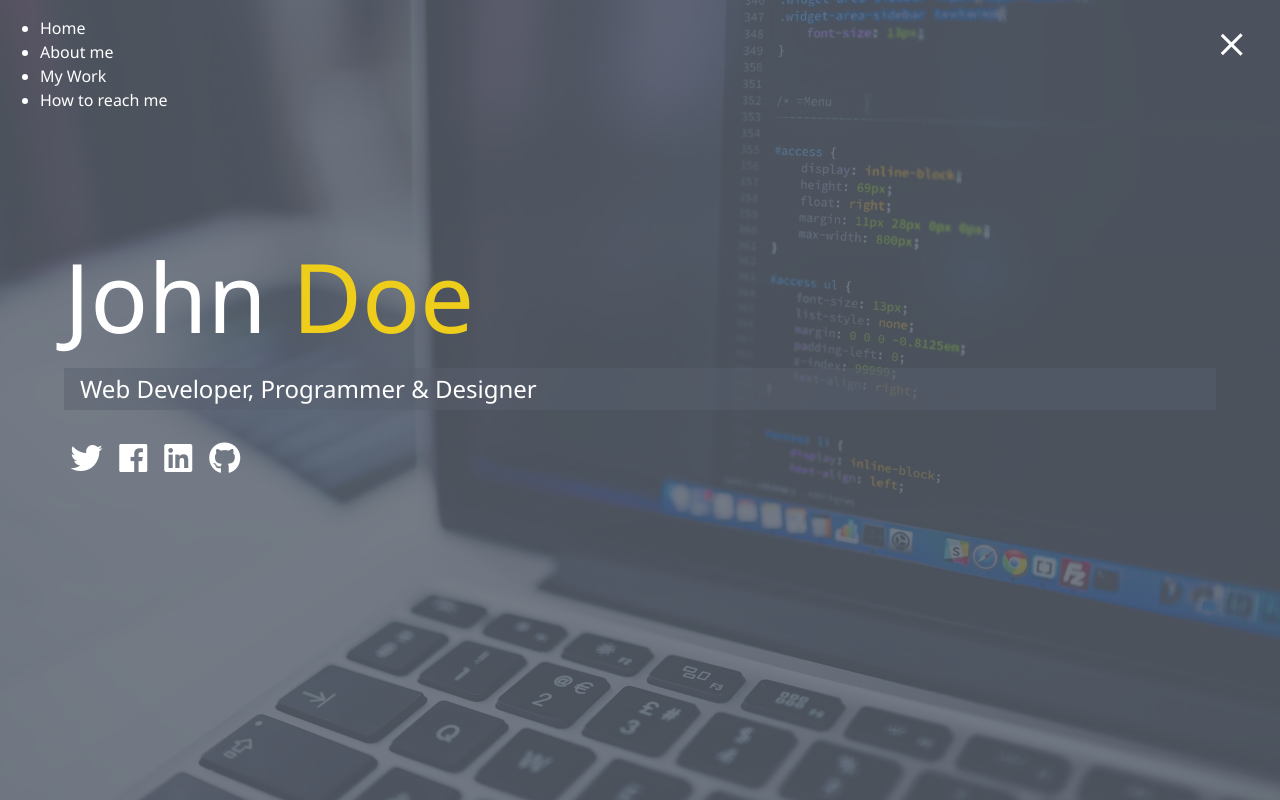
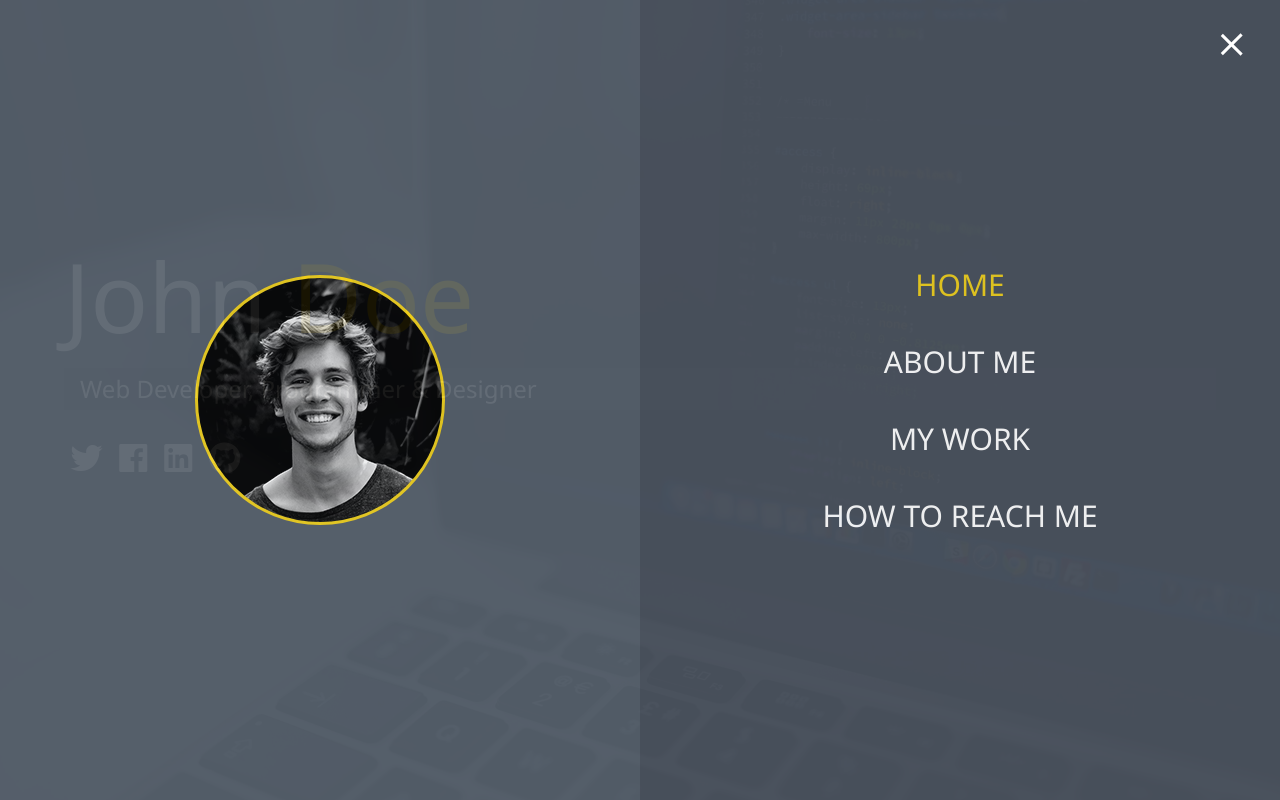
Before and after one commit to thaisonbk57/Modern-portfolio, a website: page src/index.html in a window 1280 px wide. Both pictures are taken after a click on the element 1231 px from the left and 47 px from the top of the page. Drawn offline with nearby package versions, Linux system fonts and the light colour scheme; files that its build step writes are made by us from their sources; files whose address does not match are found by name.

Commit message:
overlay of Menu

```diff
--- a/gulpfile.js
+++ b/gulpfile.js
@@ -1,9 +1,14 @@
 const gulp = require('gulp');
 const sass = require('gulp-sass');
+const autoprefixer = require('gulp-autoprefixer');
 
 gulp.task('compile-sass', () => {
     gulp.src('./src/sass/*.scss')
         .pipe(sass().on('error', sass.logError))
+        .pipe(autoprefixer({
+            browsers: ['last 2 versions'],
+            cascade: false
+        }))
         .pipe(gulp.dest('./dist/css'))
 });
 
--- a/package.json
+++ b/package.json
@@ -18,6 +18,7 @@
   "homepage": "https://github.com/thaisonbk57/modern-portfolio#readme",
   "devDependencies": {
     "gulp": "^3.9.1",
+    "gulp-autoprefixer": "^6.0.0",
     "gulp-sass": "^4.0.1"
   }
 }
--- a/src/index.html
+++ b/src/index.html
@@ -25,7 +25,7 @@
             </div>
 
             <ul class="menu-nav">
-                <li class="nav-item">
+                <li class="nav-item current">
                     <a href="/" class="nav-link">
                         Home
                     </a>
--- a/src/sass/_config.scss
+++ b/src/sass/_config.scss
@@ -32,7 +32,7 @@ $background-opacity: .8;
 }
 
 @mixin easeOut {
-    transition: all .3s ease-out;
+    transition: all .4s ease-out;
 }
 
 * {
--- a/src/sass/_menu.scss
+++ b/src/sass/_menu.scss
@@ -20,12 +20,107 @@
             &:nth-child(2) {
                 opacity: 0;
             }
+
             &:first-child {
                 transform: rotateZ(135deg) translate(5px, -6px);
             }
+
             &:last-child {
                 transform: rotateZ(-135deg) translate(5px, 6px)
             }
         }
     }
 }
+
+// Menu Overlay
+.menu {
+    position: fixed;
+    top: 0;
+    width: 100%;
+    opacity: .9;
+    visibility: hidden;
+
+    &.show {
+        visibility: visible;
+    }
+
+    &-branding,
+    &-nav {
+        display: flex;
+        flex-flow: column wrap;
+        align-items: center;
+        justify-content: center;
+        float: left;
+        width: 50%;
+        height: 100vh;
+        overflow: hidden;
+    }
+
+    &-nav {
+        margin: 0;
+        padding: 0;
+        background: darken($color-primary, 5);
+        list-style: none;
+        transform: translate(0, -100%);
+        @include easeOut;
+
+        &.show {
+            transform: translate(0, 0)
+        }
+    }
+
+    // Branding side
+    &-branding {
+        background: $color-primary;
+        @include easeOut;
+        transform: translate(0, 100%);
+
+        &.show {
+            transform: translate(0, 0);
+        }
+
+        .portrait {
+            width: 250px;
+            height: 250px;
+            background: url('../img/portrait.jpg');
+            border-radius: 50%;
+            border: solid 3px $color-secondary;
+        }
+    }
+
+    .nav-item {
+        transform: translate(600px, 0);
+
+        @include easeOut;
+
+        &.show {
+            transform: translate(0,0);
+        }
+
+        &.current > a {
+            color: $color-secondary;
+        }
+    }
+
+    .nav-link {
+        display: inline-block;
+        position: relative;
+        font-size: 30px;
+        text-transform: uppercase;
+        padding: 1rem 0;
+        font-weight: 300;
+        color: $white-color;
+        text-decoration: none;
+        @include easeOut;
+
+        &:hover {
+            color: $color-secondary;
+        }
+    }
+}
+
+@for $x from 1 through 4 {
+    .nav-item:nth-child(#{$x}) {
+        transition-delay: $x * 0.1s;
+    }
+}
```
Also changed, not shown: dist/css/main.css, dist/index.html, 1 other file.
